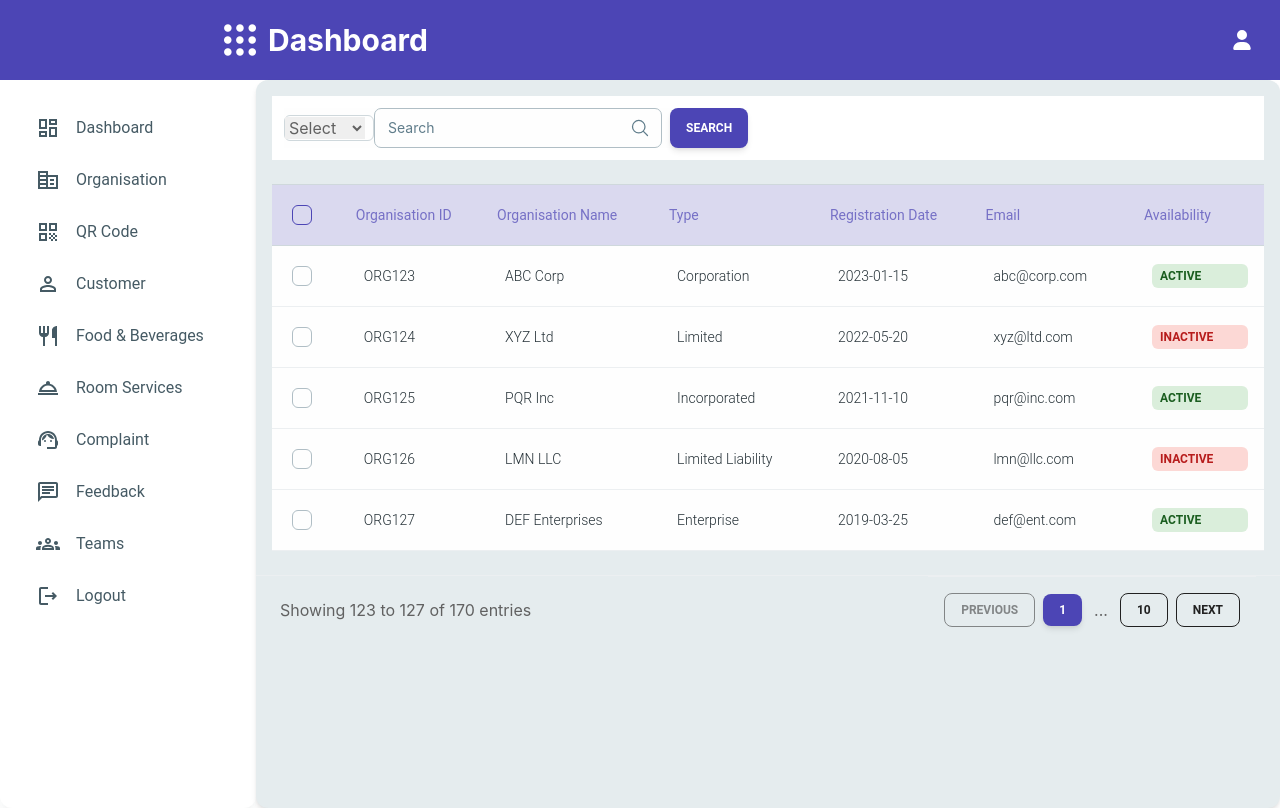
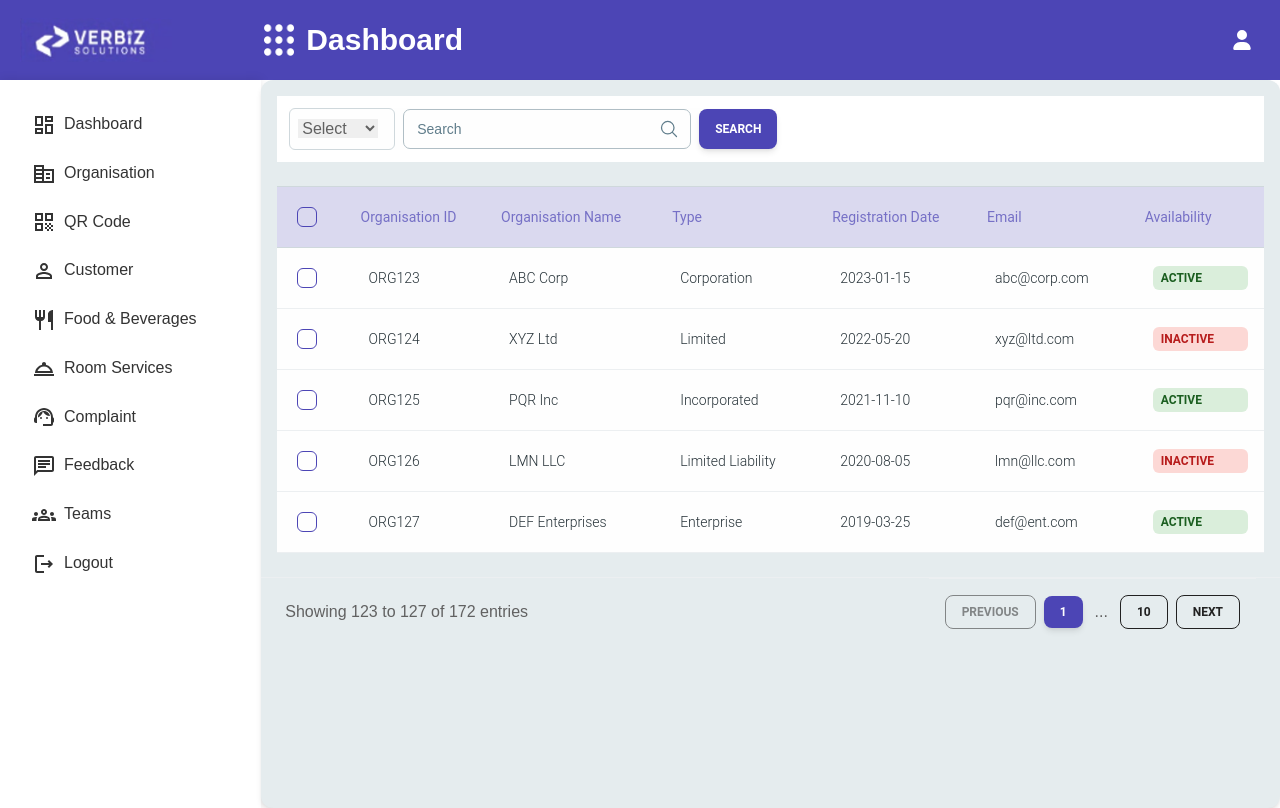
Before and after one commit to akshayasalaskar/Verbiz, a React (Create React App) app: page / in a window 1280 px wide. Built offline with nearby package versions, Linux system fonts and the light colour scheme.

Commit message:
final changes

```diff
--- a/src/App.css
+++ b/src/App.css
@@ -2,41 +2,100 @@
 @tailwind components;
 @tailwind utilities;
 
-.App {
-  text-align: center;
+body {
+  margin: 0;
+  padding: 0;
+  font-family: Arial, sans-serif;
+}
+.sidebar {
+  width: 20rem;
+  max-width: 20rem;
+  height: calc(95vh - 2rem);
+  background-color: #fff;
+  box-shadow: 0 0 10px rgba(0, 0, 0, 0.1);
+  padding: 1rem;
+}
+.sidebar ul {
+  padding: 0;
+  margin: 0;
+  border-radius: 8%;
+}
+.sidebar li {
+  cursor: pointer;
+  padding: 0.5rem 0.5rem;
+  margin: 0.5rem;
+  border-radius: 5%;
+  color: #333;
+}
+/* .sidebar li:hover {
+  background-color: rgba(76, 69, 181, 0.2);
+} */
+
+.sidebar li.active {
+  background-color: #4c45b5;
+  color: #fff;
 }
 
-.App-logo {
-  height: 40vmin;
-  pointer-events: none;
+.sidebar li:last-child {
+  border-bottom: none;
+}
+.sidebar .icon {
+  margin-right: 0.5rem;
+}
+/* styles.css */
+.card-header {
+  display: flex;
+  justify-content: flex-start;
+  align-items: center;
+  padding: 0.75rem;
+  border-radius: 0;
 }
 
-@media (prefers-reduced-motion: no-preference) {
-  .App-logo {
-    animation: App-logo-spin infinite 20s linear;
-  }
+.card-content {
+  display: flex;
+  flex-direction: column;
+  justify-content: space-between;
+  background-color: #ffffff;
 }
 
-.App-header {
-  background-color: #282c34;
-  min-height: 100vh;
+.card-content-row {
+  display: flex;
+  flex-direction: row;
+  align-items: center;
+  margin-right: 0.5rem;
+}
+
+.card-content-col {
   display: flex;
   flex-direction: column;
-  align-items: center;
-  justify-content: center;
-  font-size: calc(10px + 2vmin);
-  color: white;
+  flex-grow: 1;
 }
 
-.App-link {
-  color: #61dafb;
+.card-content-select {
+  border: 1px solid #a0aec0;
+  padding: 0.4rem;
+  margin-right: 0.5rem;
+  border-radius: 0.375rem;
 }
 
-@keyframes App-logo-spin {
-  from {
-    transform: rotate(0deg);
-  }
-  to {
-    transform: rotate(360deg);
-  }
+.card-content-input {
+  padding: 0.5rem;
+  margin-right: 0.5rem;
+  flex-grow: 1;
 }
+
+.card-content-button {
+  display: flex;
+  align-items: center;
+  gap: 0.5rem;
+  background-color: #4c45b5;
+  color: #ffffff;
+  padding: 0.375rem 0.75rem;
+  border: none;
+  border-radius: 0.25rem;
+  cursor: pointer;
+}
+
+.card-content-button:hover {
+  background-color: #434190;
+}
--- a/src/Components/Header/Header.js
+++ b/src/Components/Header/Header.js
@@ -4,6 +4,7 @@ import { faFacebook } from "@fortawesome/free-brands-svg-icons";
 import { faUser } from "@fortawesome/free-solid-svg-icons";
 import { useSelector } from "react-redux";
 import dots from "../../assets/dots-menu.png";
+import logo from "../../assets/logoverbiz.png";
 
 const Header = () => {
   const selectedOption = useSelector((state) => state.selectedOption);
@@ -12,6 +13,9 @@ const Header = () => {
       className="flex items-center justify-end h-20 px-5 py-2 bg-customblue
     text-white"
     >
+      <div className="mr-20">
+        <img src={logo} />
+      </div>
       <div className="mx-2">
         <img className="w-10 h-10  filter invert p-1 " src={dots} />
       </div>
--- a/src/Components/Sidebar/Sidebar.js
+++ b/src/Components/Sidebar/Sidebar.js
@@ -1,14 +1,9 @@
 import React from "react";
 import { useDispatch } from "react-redux";
 import { setSelectedOption } from "../../redux/actions";
+import "../../App.css";
+import { useState } from "react";
 
-import {
-  Card,
-  Typography,
-  List,
-  ListItem,
-  ListItemPrefix,
-} from "@material-tailwind/react";
 import DashboardOutlinedIcon from "@mui/icons-material/DashboardOutlined";
 import CorporateFareOutlinedIcon from "@mui/icons-material/CorporateFareOutlined";
 import QrCodeOutlinedIcon from "@mui/icons-material/QrCodeOutlined";
@@ -22,75 +17,106 @@ import LogoutOutlinedIcon from "@mui/icons-material/LogoutOutlined";
 
 export function Sidebar() {
   const dispatch = useDispatch();
+  const [activeItem, setActiveItem] = useState(null);
 
-  const handleSidebarClick = (option) => {
+  const handleSidebarClick = (option, clickedItem) => {
     dispatch(setSelectedOption(option));
+    setActiveItem(clickedItem);
   };
   return (
-    <Card className="h-[calc(95vh-2rem)] w-1/5 max-w-[20rem] p-4 shadow-xl shadow-blue-gray-900/5">
-      <List>
-        <ListItem onClick={() => handleSidebarClick("Dashboard")}>
-          <ListItemPrefix>
-            <DashboardOutlinedIcon className="" />
-          </ListItemPrefix>
+    <div class="sidebar">
+      <ul>
+        <li
+          className={activeItem === 1 ? "active" : ""}
+          onClick={() => handleSidebarClick("Dashboard", 1)}
+        >
+          <span class="icon">
+            <DashboardOutlinedIcon />
+          </span>
           Dashboard
-        </ListItem>
-        <ListItem onClick={() => handleSidebarClick("Organisation")}>
-          <ListItemPrefix>
-            <CorporateFareOutlinedIcon className="" />
-          </ListItemPrefix>
+        </li>
+        <li
+          className={activeItem === 2 ? "active" : ""}
+          onClick={() => handleSidebarClick("Organisation", 2)}
+        >
+          <span class="icon">
+            <CorporateFareOutlinedIcon />
+          </span>
           Organisation
-        </ListItem>
-        <ListItem onClick={() => handleSidebarClick("QR Code")}>
-          <ListItemPrefix>
-            <QrCodeOutlinedIcon className="" />
-          </ListItemPrefix>
+        </li>
+        <li
+          className={activeItem === 3 ? "active" : ""}
+          onClick={() => handleSidebarClick("QR Code", 3)}
+        >
+          <span class="icon">
+            <QrCodeOutlinedIcon />
+          </span>
           QR Code
-        </ListItem>
-        <ListItem onClick={() => handleSidebarClick("Customer")}>
-          <ListItemPrefix>
-            <PermIdentityOutlinedIcon className="" />
-          </ListItemPrefix>
+        </li>
+        <li
+          className={activeItem === 4 ? "active" : ""}
+          onClick={() => handleSidebarClick("Customer", 4)}
+        >
+          <span class="icon">
+            <PermIdentityOutlinedIcon />
+          </span>
           Customer
-        </ListItem>
-
-        <ListItem onClick={() => handleSidebarClick("Food & Beverages")}>
-          <ListItemPrefix>
-            <RestaurantOutlinedIcon className="" />
-          </ListItemPrefix>
+        </li>
+        <li
+          className={activeItem === 5 ? "active" : ""}
+          onClick={() => handleSidebarClick("Food & Beverages", 5)}
+        >
+          <span class="icon">
+            <RestaurantOutlinedIcon />
+          </span>
           Food & Beverages
-        </ListItem>
-        <ListItem onClick={() => handleSidebarClick("Room Services")}>
-          <ListItemPrefix>
-            <RoomServiceOutlinedIcon className="" />
-          </ListItemPrefix>
+        </li>
+        <li
+          className={activeItem === 6 ? "active" : ""}
+          onClick={() => handleSidebarClick("Room Services", 6)}
+        >
+          <span class="icon">
+            <RoomServiceOutlinedIcon />
+          </span>
           Room Services
-        </ListItem>
-        <ListItem onClick={() => handleSidebarClick("Complaint")}>
-          <ListItemPrefix>
-            <SupportAgentOutlinedIcon className="" />
-          </ListItemPrefix>
+        </li>
+        <li
+          className={activeItem === 7 ? "active" : ""}
+          onClick={() => handleSidebarClick("Complaint", 7)}
+        >
+          <span class="icon">
+            <SupportAgentOutlinedIcon />
+          </span>
           Complaint
-        </ListItem>
-        <ListItem onClick={() => handleSidebarClick("Feedback")}>
-          <ListItemPrefix>
-            <ChatOutlinedIcon className="" />
-          </ListItemPrefix>
+        </li>
+        <li
+          className={activeItem === 8 ? "active" : ""}
+          onClick={() => handleSidebarClick("Feedback", 8)}
+        >
+          <span class="icon">
+            <ChatOutlinedIcon />
+          </span>
           Feedback
-        </ListItem>
-        <ListItem onClick={() => handleSidebarClick("Terms")}>
-          <ListItemPrefix>
-            <GroupsOutlinedIcon className="" />
-          </ListItemPrefix>
+        </li>
+        <li
+          className={activeItem === 9 ? "active" : ""}
+          onClick={() => handleSidebarClick("Teams", 9)}
+        >
+          <span class="icon">
+            <GroupsOutlinedIcon />
+          </span>
           Teams
-        </ListItem>
-        <ListItem onClick={() => handleSidebarClick("Logout")}>
-          <ListItemPrefix>
-            <LogoutOutlinedIcon className="" />
-          </ListItemPrefix>
+        </li>
+        <li
+          className={activeItem === 10 ? "active" : ""}
+          onClick={() => handleSidebarClick("Logout", 10)}
+        >
+          <span class="icon">
+            <LogoutOutlinedIcon />
+          </span>
           Logout
-        </ListItem>
-      </List>
-    </Card>
+        </li>
+      </ul>
+    </div>
   );
 }
--- a/src/Components/Table/Table.js
+++ b/src/Components/Table/Table.js
@@ -86,7 +86,7 @@ export function Table() {
       >
         <div className=" ">
           <div className="flex flex-col  bg-customwhite justify-between md:flex-row md:items-center">
-            <div className="border border-blue-gray-100 rounded-md">
+            <div className="border border-blue-gray-100  p-2 mr-2 rounded-md">
               <select
                 id="selectOptions"
                 value={selectedOption}
@@ -127,7 +127,7 @@ export function Table() {
                 >
                   <input
                     type="checkbox"
-                    class="before:content[''] peer relative h-5 w-5 cursor-pointer appearance-none rounded-md border border-customblue transition-all before:absolute before:top-2/4 before:left-2/4 before:block before:h-12 before:w-12 before:-translate-y-2/4 before:-translate-x-2/4 before:rounded-full before:bg-blue-gray-500 before:opacity-0 before:transition-opacity checked:border-gray-900 checked:bg-gray-900 checked:before:bg-gray-900 hover:before:opacity-10"
+                    class="before:content[''] peer relative h-5 w-5 cursor-pointer appearance-none rounded-md border border-customblue transition-all before:absolute before:top-2/4 before:left-2/4 before:block before:h-12 before:w-12 before:-translate-y-2/4 before:-translate-x-2/4 before:rounded-full before:bg-customblue before:opacity-0 before:transition-opacity checked:border-customblue checked:bg-customblue checked:before:bg-customblue hover:before:opacity-10"
                     id="check"
                   />
                   <span class="absolute text-white transition-opacity opacity-0 pointer-events-none top-2/4 left-1/4 -translate-y-2/4 -translate-x-1/4 peer-checked:opacity-100">
@@ -188,10 +188,10 @@ export function Table() {
                     >
                       <input
                         type="checkbox"
-                        class="before:content[''] peer relative h-5 w-5 cursor-pointer appearance-none rounded-md border border-blue-gray-200 transition-all before:absolute before:top-2/4 before:left-2/4 before:block before:h-12 before:w-12 before:-translate-y-2/4 before:-translate-x-2/4 before:rounded-full before:bg-blue-gray-500 before:opacity-0 before:transition-opacity checked:border-gray-900 checked:bg-gray-900 checked:before:bg-gray-900 hover:before:opacity-10"
+                        class="before:content[''] peer relative h-5 w-5 cursor-pointer appearance-none rounded-md border border-customblue transition-all before:absolute before:top-2/4 before:left-2/4 before:block before:h-12 before:w-12 before:-translate-y-2/4 before:-translate-x-2/4 before:rounded-full before:bg-customblue before:opacity-0 before:transition-opacity checked:border-customblue checked:bg-customblue checked:before:bg-customblue hover:before:opacity-10"
                         id="check"
                       />
-                      <span class="absolute text-white transition-opacity opacity-0 pointer-events-none top-2/4 left-2/4 -translate-y-2/4 -translate-x-2/4 peer-checked:opacity-100">
+                      <span class="absolute text-white transition-opacity opacity-0 pointer-events-none top-2/4 left-1/4 -translate-y-2/4 -translate-x-1/4 peer-checked:opacity-100">
                         <svg
                           xmlns="http://www.w3.org/2000/svg"
                           class="h-3.5 w-3.5"
@@ -209,6 +209,7 @@ export function Table() {
                       </span>
                     </label>
                   </td>
+
                   <td className="p-4 border-b border-blue-gray-50">
                     <Typography variant="small" color="blue-gray">
                       {organisationID}
--- a/src/Components/Table/data.js
+++ b/src/Components/Table/data.js
@@ -392,4 +392,20 @@ export const TABLE_ROWS = [
     email: "wxy4@group.com",
     availability: "Inactive",
   },
+  {
+    organisationID: "ORG171",
+    organisationName: "WXY Group 4",
+    type: "Group",
+    registrationDate: "1976-11-10",
+    email: "wxy4@group.com",
+    availability: "Inactive",
+  },
+  {
+    organisationID: "ORG172",
+    organisationName: "WXY Group 4",
+    type: "Group",
+    registrationDate: "1976-11-10",
+    email: "wxy4@group.com",
+    availability: "Inactive",
+  },
 ];
```
Also changed, not shown: src/assets/logoverbiz.png (added).
